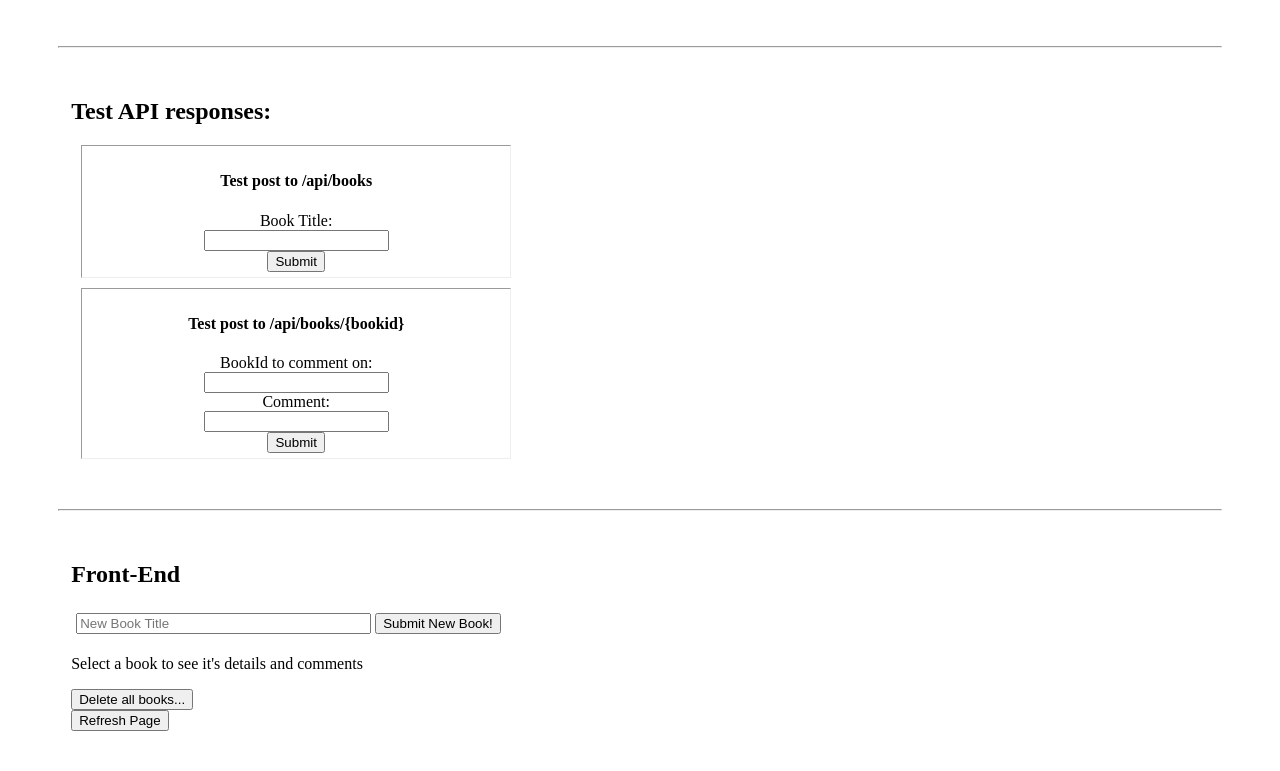
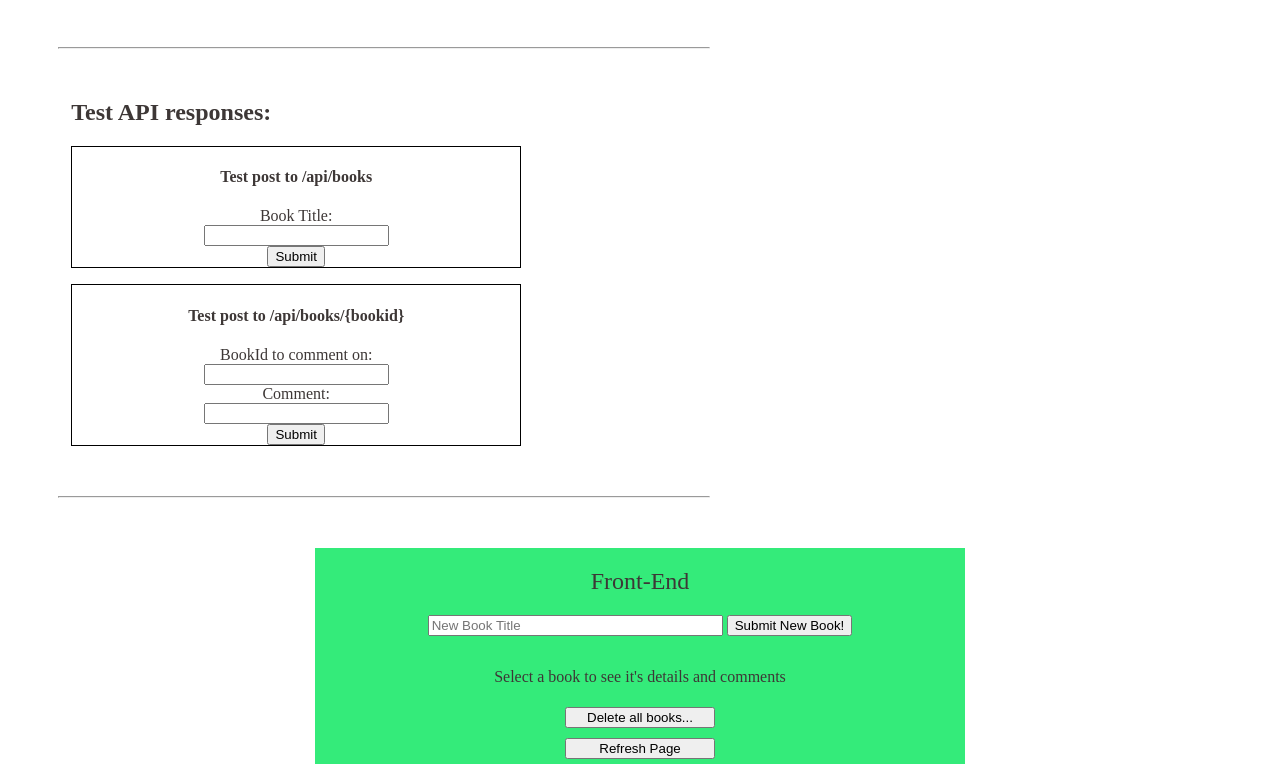
Before and after one commit to davidbooth-dev/fcc-personal-library, a website: page views/index.html in a window 1280 px wide. Shown: the part 687-1458 px from the top of the page. Drawn offline with nearby package versions, Linux system fonts and the light colour scheme; no server answers.

Commit message:
front-end complete

```diff
--- a/public/style.css
+++ b/public/style.css
@@ -1,14 +1,61 @@
 .border {
-  border-style: inset;
-  border-width: 1px;
-  margin: 10px;
+  border: solid thin #000;
 }
 
+:root{
+  --text: #3d3736;
+}
+
+body{ color: var(--text); }
+header h1{ text-align: center; margin: 10px; }
+hr{ max-width: 650px; margin: 10px auto; }
+
+div{ margin: 5px; }
+ul{ margin: 2px; }
+
+#library{ text-align: center; margin: 10px; }
+
 #sampleui {
-  max-width: 450px;
-  margin-left: 5%;
-  height: 100%;
+  display: flex;
+  flex-direction: column;
+  justify-content: center;
+  align-items: center;
+  max-width: 650px;
+  margin: auto;
+  background: #34eb7a;
 }
+
+#sampleui h2{ font-weight: normal; }
+
+#display, #bookDetail, #detailComments {
+  display: flex;
+  align-items: center;
+  width: 65%
+}
+
+#bookDetail, #detailComments{
+  flex-direction: column;
+  justify-content: center;
+}
+#detailComments{ width: 100%; }
+#sampleui #bookDetail #detailTitle{  display: flex; margin: 1px; }
+
+p#detailTitle  { text-align: center; color: #3d3736; }
+
+.btnContainer{
+  display: flex;
+  justify-content: space-between;
+}
+
+.btn{ width: 150px; }
+
+table{ width: 100%;  background: #FFF; }
+table.listWrapper th{ background: #d2cdcd; color: var(--text); font-weight: normal; }
+table#comments{ margin-bottom: 10px; }
+table#comments td:nth-child(1) { cursor: default; }
+td:nth-child(1){ width: 70%; background: #FFF; cursor: pointer; }
+td:nth-child(2){ width: 30%; background: #FFF; }
+td{ padding: 3px; }
 
 #sampleposting {
   max-width: 450px;
@@ -19,12 +66,3 @@
 #userstories {
   margin-left: 5%;
 }
-
-form {
-  padding: 5px;
-}
-
-table{
-  width: 80%;
-}
-tr{}
```
